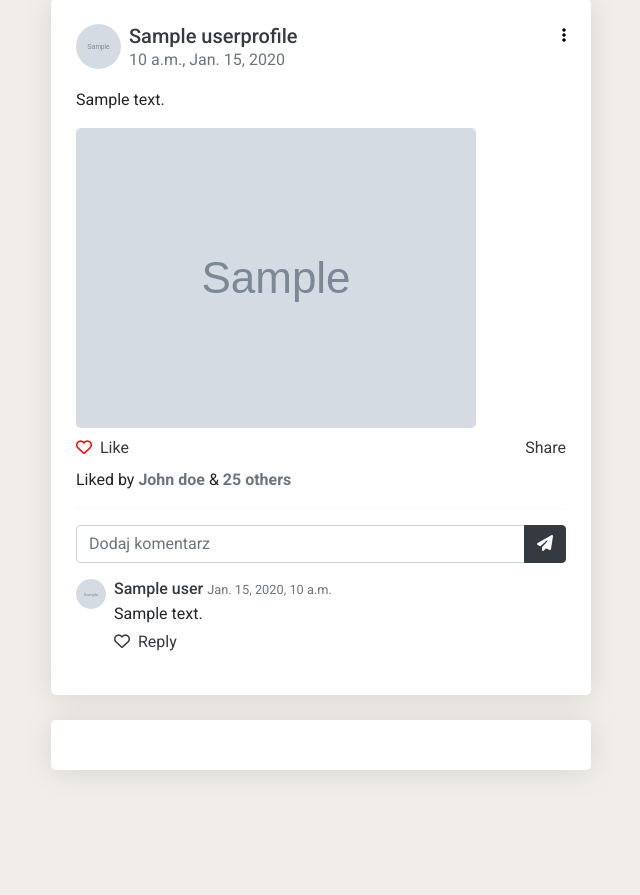
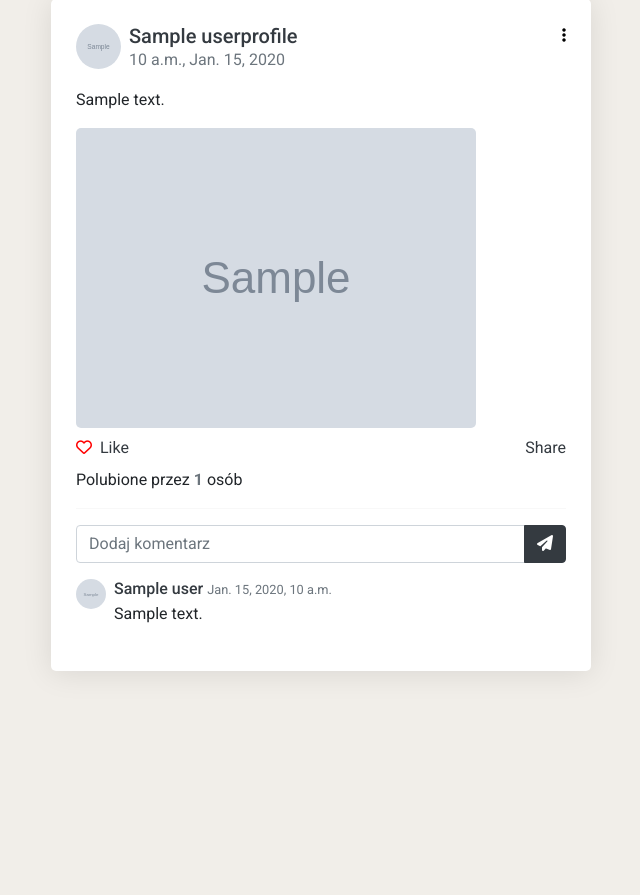
Before and after one commit to Kubalonekk/SocialAPP, a Django app: template App/templates/App/post.html in a window 1280 px wide. Shown: the part 101-996 px from the top of the page, without its empty margins (319-959 px from the left). After the commit the page ends 774 px from the top, so only its background shows below. Run offline with Django 3.2, Linux system fonts and the light colour scheme; the template is opened without the code that fills it: most values are stand-ins (such as "Sample title", 1, 10 or a date in 2020); grey boxes marked "Sample" are stand-in pictures; some libraries are stand-ins or nearby versions.

Commit message:
small fixes

```diff
--- a/App/models.py
+++ b/App/models.py
@@ -9,7 +9,7 @@ class UserProfile(models.Model):
     creation_date = models.DateTimeField(auto_now_add=True, null=True)
     profile_pic = models.ImageField(default='user.png')
     followers = models.ManyToManyField('self',blank=True, symmetrical=False)
-    profile_description = models.TextField(max_length=150, null=True)
+    profile_description = models.TextField(max_length=150, null=True, blank=True)
 
     def __str__(self):
         return f"{self.name} {self.last_name}"
--- a/App/templates/App/edit_profile.html
+++ b/App/templates/App/edit_profile.html
@@ -29,7 +29,7 @@
                         </div>
                     </div>
                     {{form.profile_pic |as_crispy_field}}
-                    <button type="submit" name="change_pic_form" class="btn btn-outline-dark" data-mdb-ripple-color="dark" >edytuj</button>
+                    <button type="submit" name="change_pic_form" class="btn btn-outline-dark" data-mdb-ripple-color="dark" >Edytuj</button>
                 </form>
 
                 </div>
--- a/App/templates/App/index.html
+++ b/App/templates/App/index.html
@@ -89,7 +89,12 @@
                 </div>
             </div>
         </div>
+        {% empty %}
+        <center><h3>Twoja tablica jest pusta, zacznij obserwować użytkowników</h3></center>
         {% endfor %}
+        {% if not page_obj  %}
+
+        {% else %}
         <div class="col-sm-6 offset-sm-3">
         <div class="post-block text-center">
             <span class="step-links">
@@ -108,6 +113,7 @@
                 {% endif %}
             </span>
         </div>
+        {% endif %}
 
         </div>
     </div>
--- a/App/templates/App/post.html
+++ b/App/templates/App/post.html
@@ -50,8 +50,7 @@
                         </div>
                         <a href="#!" class="text-dark"><span>Share</span></a>
                     </div>
-                    <p class="mb-0">Liked by <a href="#!" class="text-muted font-weight-bold">John doe</a> & <a href="#!" class="text-muted font-weight-bold">25 others</a></p>
-                </div>
+                    <p class="mb-0">Polubione przez <a href="#!" class="text-muted font-weight-bold">{{ post.likes.count }}</a> osób</p>
                 <hr>
                 <form method="POST" action="{% url 'index' %}">
                 {% csrf_token %}
@@ -74,9 +73,7 @@
                                 <h6 class="mb-1"><a href="{% url 'user_profile' d.user.id %}" class="text-dark">{{d.user}}</a> <small class="text-muted">{{d.creation_date}}</small></h6>
                                 <p class="mb-1">{{d.text}}</p>
                                 <div class="d-flex">
-                                    <a href="#!" class="text-dark mr-2"><span><i class="fa fa-heart-o"></i></span></a>
-                                    <a href="#!" class="text-dark mr-2"><span>Reply</span></a>
-                                </div>
+
                             </div>
                         </div>
                     </div>
@@ -85,12 +82,6 @@
                 </div>
             </div>
         </div>
-        <div class="col-sm-6 offset-sm-3">
-        <div class="post-block text-center">
-            <span class="step-links">
-            </span>
-        </div>
-
         </div>
     </div>
     </div>
--- a/App/templates/App/user_profile.html
+++ b/App/templates/App/user_profile.html
@@ -68,8 +68,8 @@
               {% for post in posts %}
               <div class="row g-2">
                 <div class="col mb-2">
-                  <img src="{{post.image.url}}"
-                    alt="image 1" class="w-100 rounded-3">
+                  <a href="{% url 'post' post.id %}"><img src="{{post.image.url}}"
+                    alt="image 1" class="w-100 rounded-3"></a>
                 </div>
               </div>
               {% endfor %}
```
Also changed, not shown: App/forms.py (+7 -0 lines), App/migrations/0028_alter_userprofile_profile_description.py (added), db.sqlite3, static/images/car1_6HJ4rvr.jpg (added).
